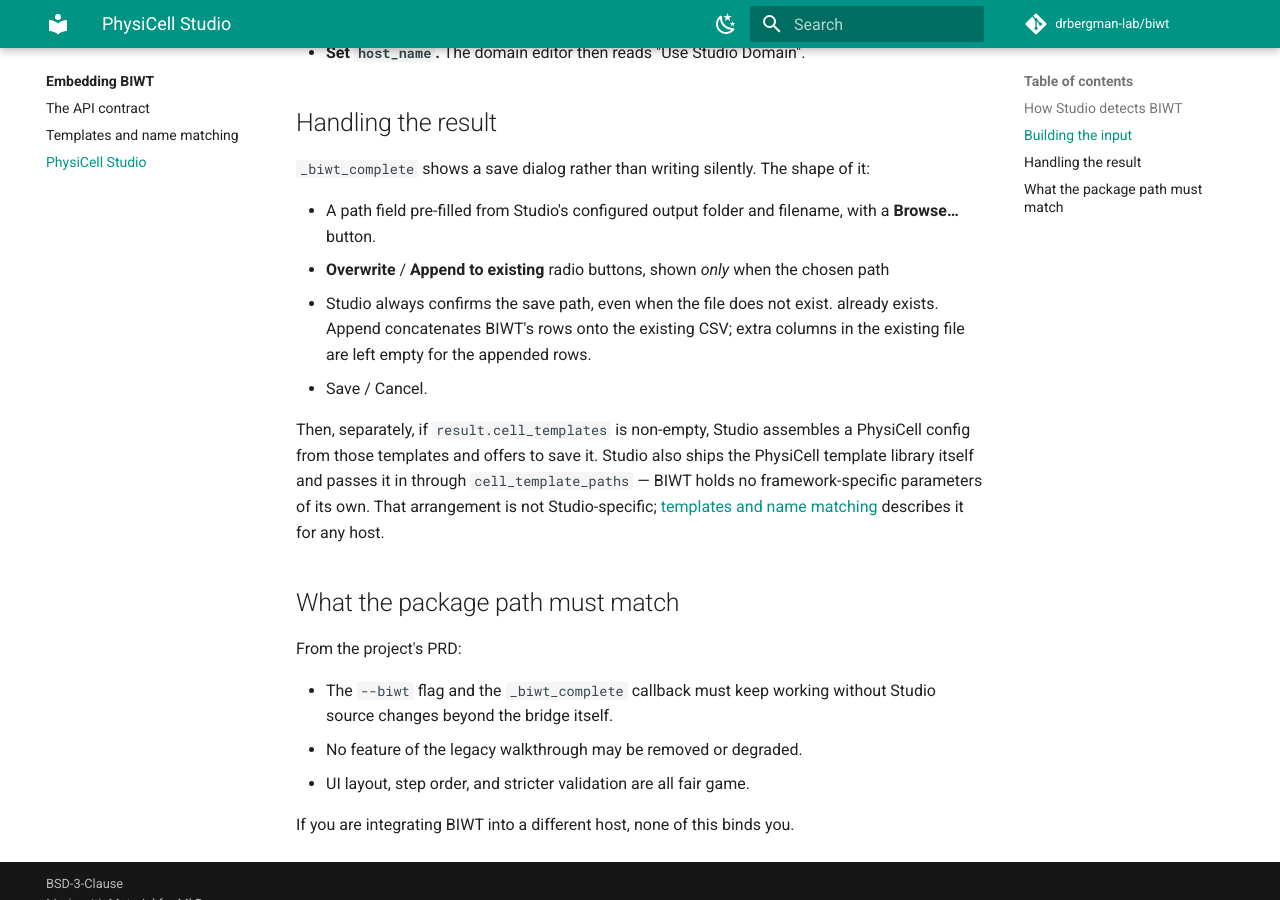
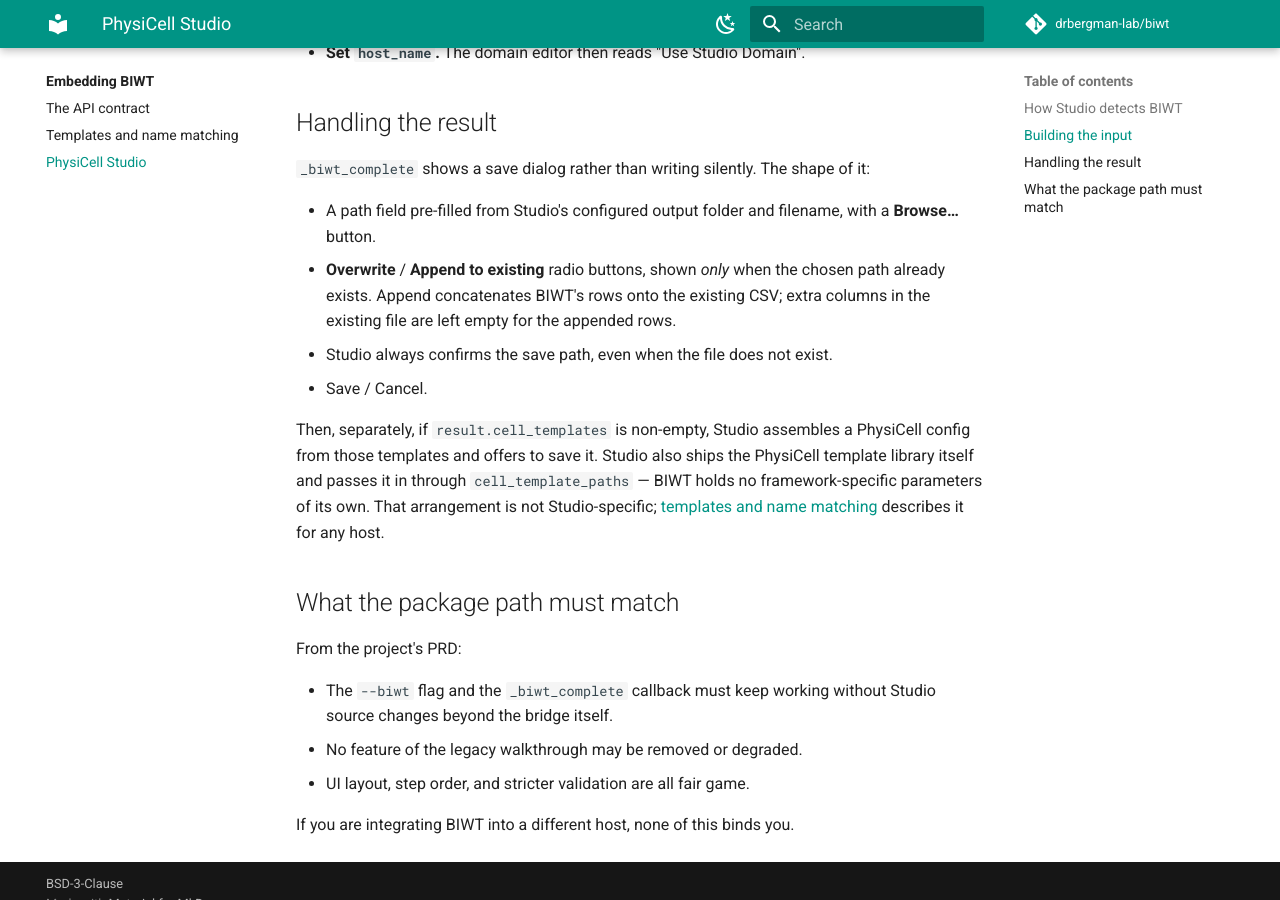
Before and after one commit to drbergman-lab/biwt, an MkDocs documentation site: the page built from docs/integration/studio.md, in a window 1280 px wide and 900 px high, scrolled down 1217 px. Built offline with MkDocs 1.6.1 and Material for MkDocs 9.7.7, drawn with Linux system fonts in a browser that asks for light colours; comment, search, counter and statistics services are not loaded.

```diff
--- a/docs/integration/studio.md
+++ b/docs/integration/studio.md
@@ -59,9 +59,9 @@ Worth copying:
 - A path field pre-filled from Studio's configured output folder and filename, with a
   **Browse…** button.
 - **Overwrite** / **Append to existing** radio buttons, shown *only* when the chosen path
-- Studio always confirms the save path, even when the file does not exist.
   already exists. Append concatenates BIWT's rows onto the existing CSV; extra columns in the
   existing file are left empty for the appended rows.
+- Studio always confirms the save path, even when the file does not exist.
 - Save / Cancel.
 
 Then, separately, if `result.cell_templates` is non-empty, Studio assembles a PhysiCell config
```
